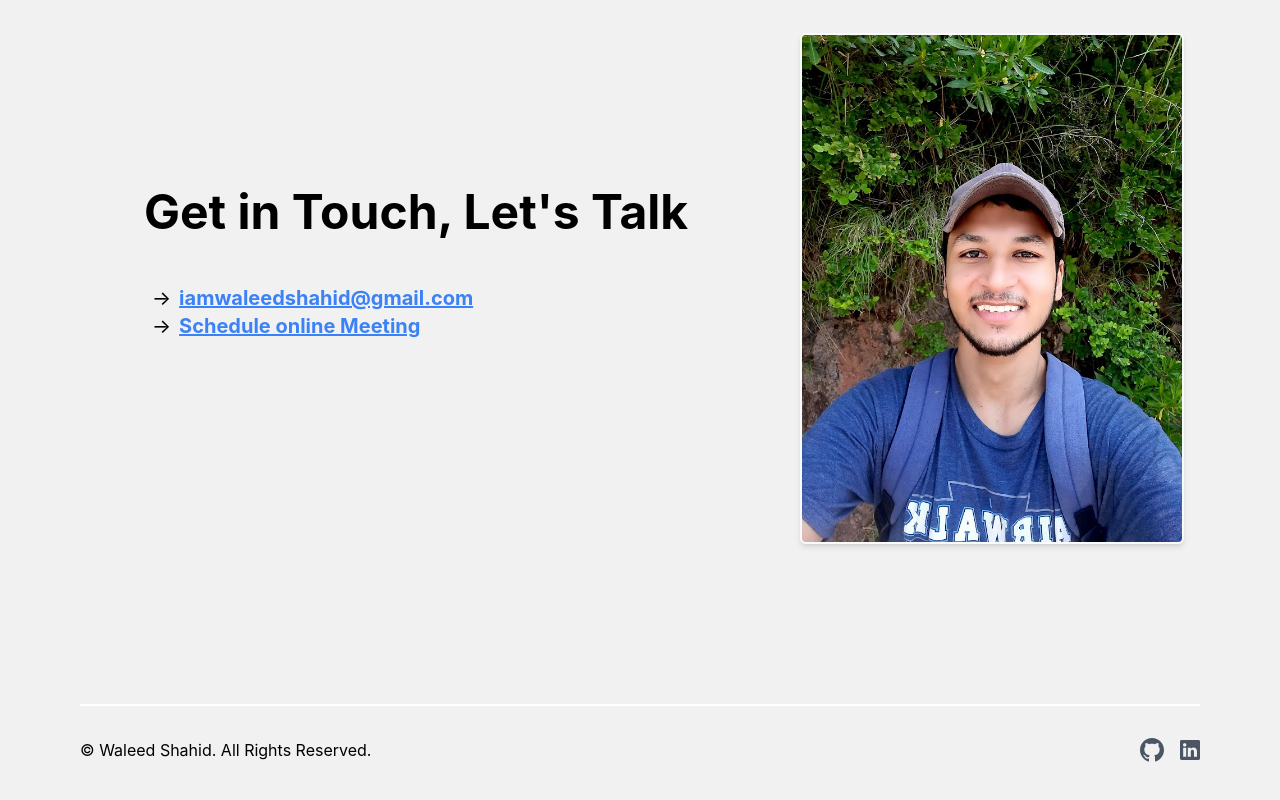
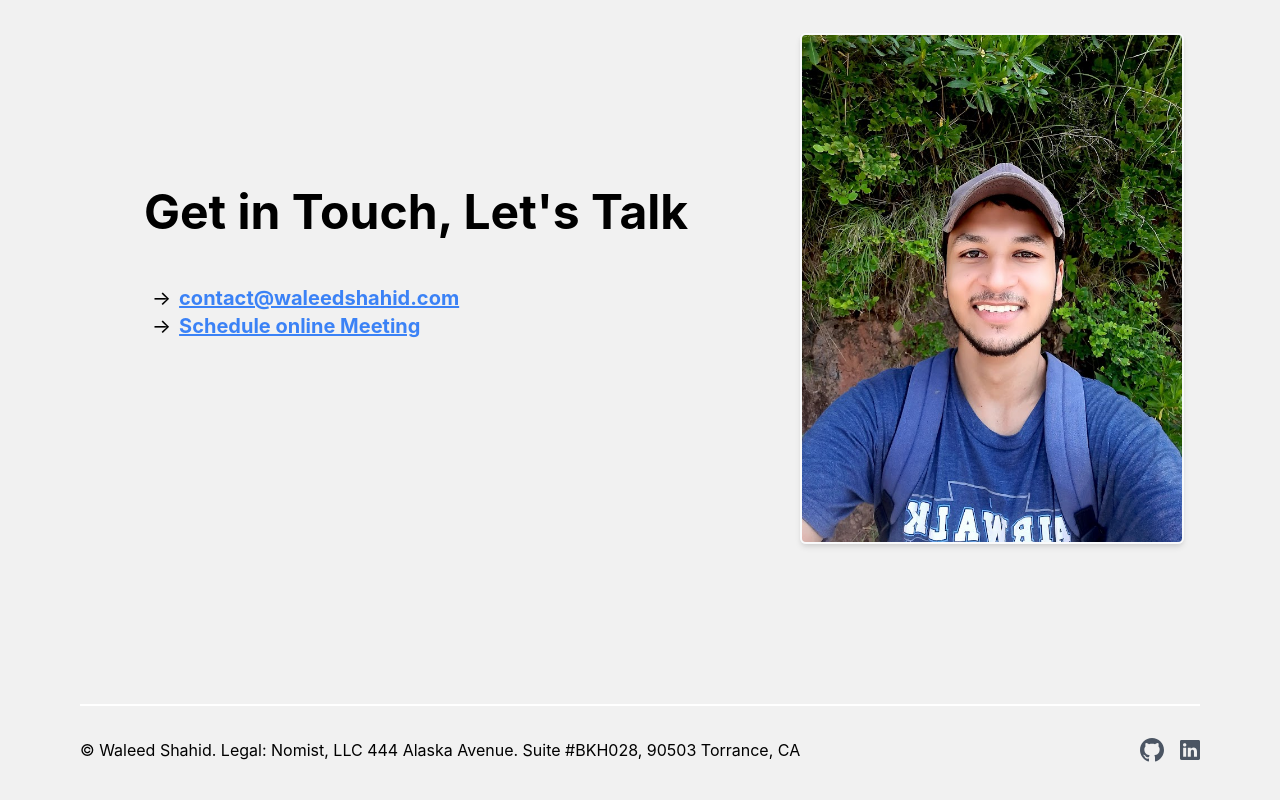
Before and after one commit to qarixaeed1/portfolio, a Next.js app: page / in a window 1280 px wide. Shown: the part 3347-4147 px from the top of the page. Built offline with nearby package versions, Linux system fonts and the light colour scheme.

Commit message:
Update Infor

```diff
--- a/components/Footer.js
+++ b/components/Footer.js
@@ -8,7 +8,7 @@ export default function Footer() {
         <div className="h-0.5 w-full bg-white dark:bg-gray-700"></div>
         <div className="flex flex-col space-y-4 md:space-y-0 md:flex-row justify-between md:items-center mt-8">
           <div>
-            <p>&copy; Waleed Shahid. All Rights Reserved.</p>
+            <p>&copy; Waleed Shahid. Legal: Nomist, LLC 444 Alaska Avenue. Suite #BKH028, 90503 Torrance, CA</p>
           </div>
           <div className="space-x-4 flex flex-row items-center">
             <a
--- a/constants/data.js
+++ b/constants/data.js
@@ -3,7 +3,8 @@ const userData = {
   name: "Waleed Shahid",
   designation: "Thinkific Expert Developer",
   avatarUrl: "/avatar.jpg",
-  email: "iamwaleedshahid@gmail.com",
+  email: "contact@waleedshahid.com",
+  phone: "+18609094885",
   address: "Lahore, Punjab, Pakistan.",
   projects: [
     {
```
